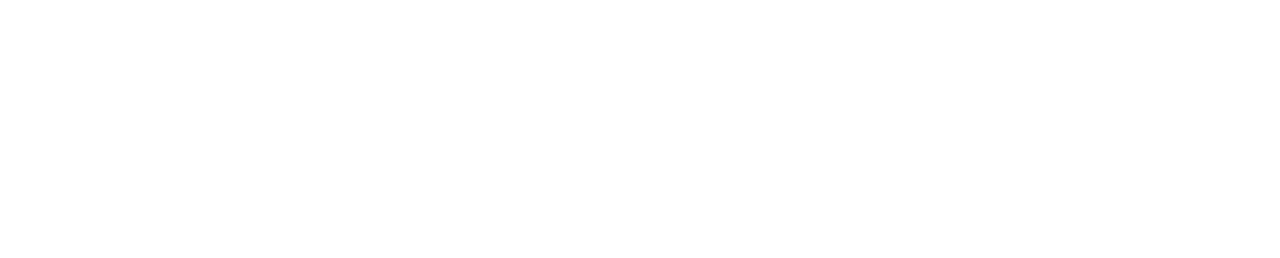
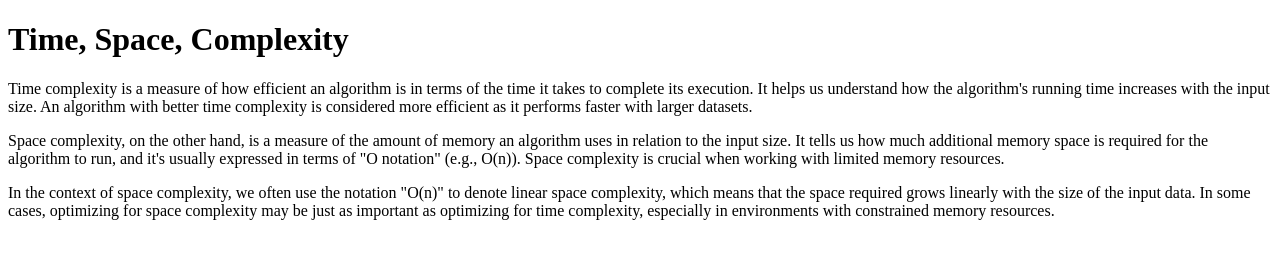
Before and after one commit to acciojob/time-and-space-complexity-Var-2001, a website: page main.html in a window 1280 px wide. Drawn offline with Linux system fonts and the light colour scheme.

Commit message:
created a submission

```diff
--- a/main.html
+++ b/main.html
@@ -1,16 +1,12 @@
 <!DOCTYPE html>
-
 <html>
-
 <head>
-	<link rel="stylesheet" href="styles.css">
+    <title>Time and Space Complexity</title>
 </head>
-
 <body>
-	<!-- the entire body must be written by student -->
-    <script type="text/javascript" src="./script.js">
-</script>
-
+    <h1>Time, Space, Complexity</h1>
+    <p>Time complexity is a measure of how efficient an algorithm is in terms of the time it takes to complete its execution. It helps us understand how the algorithm's running time increases with the input size. An algorithm with better time complexity is considered more efficient as it performs faster with larger datasets.</p>
+    <p>Space complexity, on the other hand, is a measure of the amount of memory an algorithm uses in relation to the input size. It tells us how much additional memory space is required for the algorithm to run, and it's usually expressed in terms of "O notation" (e.g., O(n)). Space complexity is crucial when working with limited memory resources.</p>
+    <p>In the context of space complexity, we often use the notation "O(n)" to denote linear space complexity, which means that the space required grows linearly with the size of the input data. In some cases, optimizing for space complexity may be just as important as optimizing for time complexity, especially in environments with constrained memory resources.</p>
 </body>
-
 </html>
```
